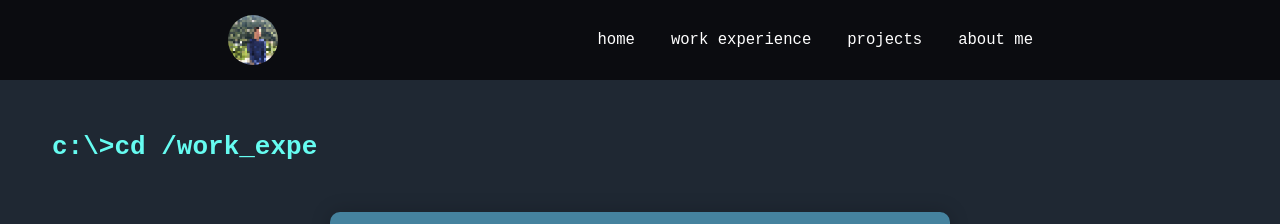
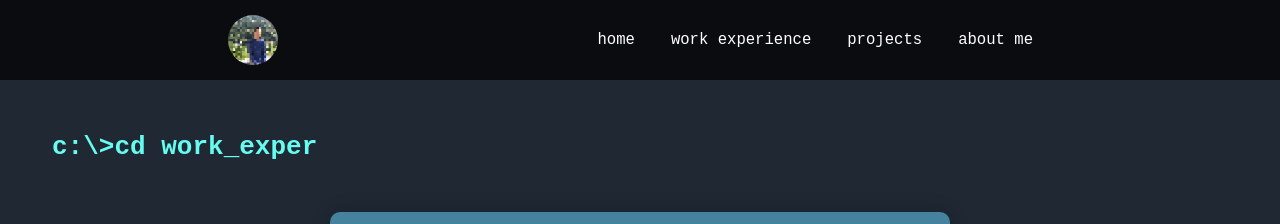
Before and after one commit to seanpstanley/personal-website, a React (Create React App) app: page /experience in a window 1280 px wide. Shown: the top 224 px of the page. Built offline with nearby package versions, Linux system fonts and the light colour scheme.

Commit message:
fixed cd typing effect

```diff
--- a/src/components/AboutCards.js
+++ b/src/components/AboutCards.js
@@ -7,7 +7,7 @@ export default function AboutCards() {
     return (
         <div className='cards'>
             <TypingEffect
-                words={["cd ..", "cd /about_me"]}
+                words={["cd ..", "cd about_me"]}
             />
             <div className='cards__container'>
                 <div className='cards__wrapper'>
--- a/src/components/ExperienceCards.js
+++ b/src/components/ExperienceCards.js
@@ -7,7 +7,7 @@ export default function ExperienceCards() {
     return (
         <div className='cards'>
             <TypingEffect
-                words={["cd ..", "cd /work_experience"]}
+                words={["cd ..", "cd work_experience"]}
             />
             <div className='cards__container'>
                 <div className='cards__wrapper'>
--- a/src/components/Header.js
+++ b/src/components/Header.js
@@ -8,7 +8,7 @@ export default function Header() {
         <div className='header-container'>
             <h1>
                 <TypingEffect
-                    words={["cd ..", "cd /\"sean stanley\""]}
+                    words={["cd ..", "cd \"sean stanley\""]}
                 />
             </h1>
             <p>
--- a/src/components/ProjectsCards.js
+++ b/src/components/ProjectsCards.js
@@ -7,7 +7,7 @@ export default function ProjectsCards() {
     return (
         <div className='cards'>
             <TypingEffect
-                words={["cd ..", "cd /projects"]}
+                words={["cd ..", "cd projects"]}
             />
             <div className='cards__container'>
                 <div className='cards__wrapper'>
```
